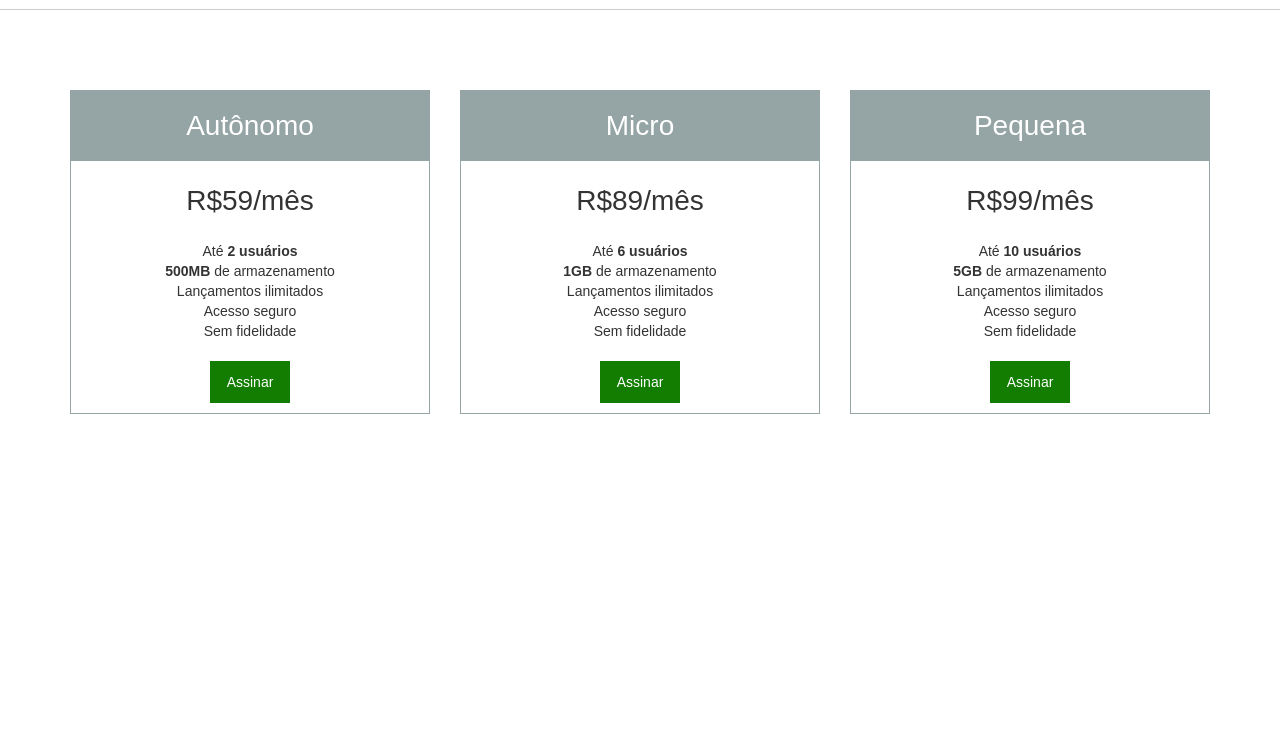
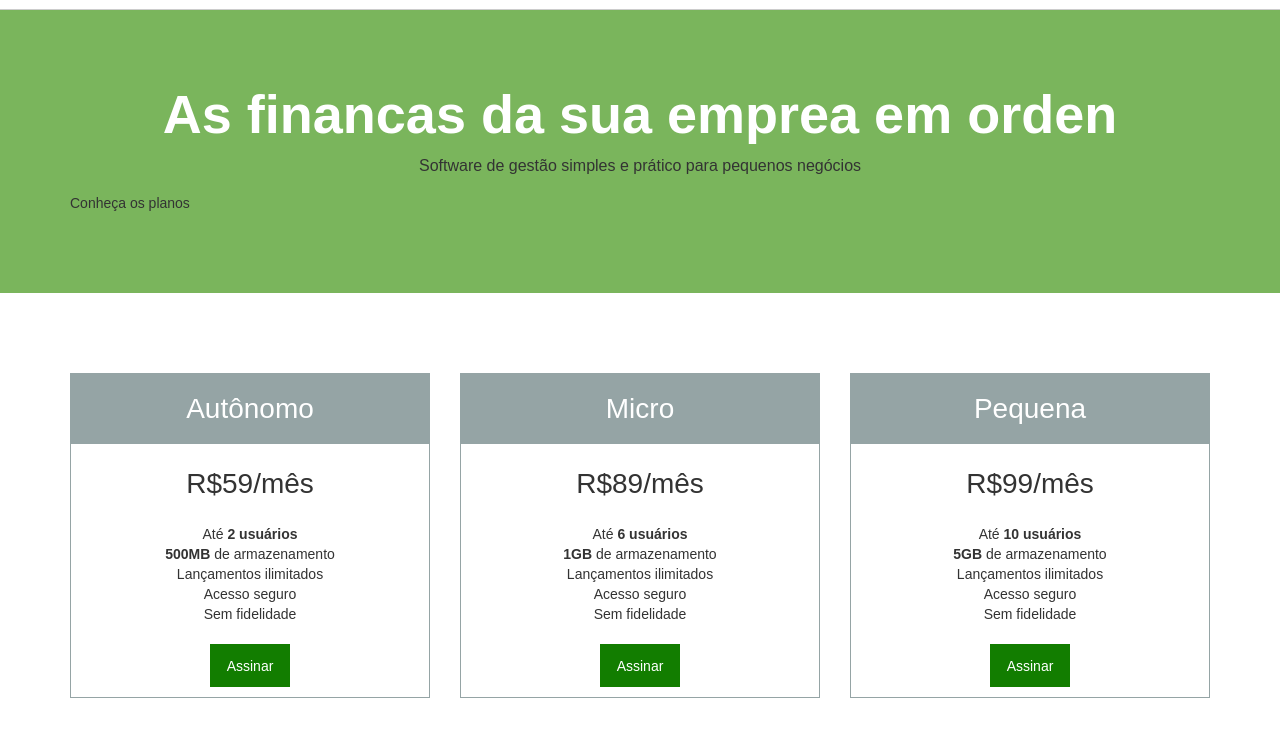
Before and after one commit to Heitorh3/curso-html, a plain HTML site: page preparando-projeto/index.html in a window 1280 px wide. Shown: the part 50-786 px from the top of the page. Drawn offline with Linux system fonts and the light colour scheme.

Commit message:
Adicionando chamada principal

```diff
--- a/preparando-projeto/css/componentes.css
+++ b/preparando-projeto/css/componentes.css
@@ -73,3 +73,27 @@
   .botao--assinar:hover, .botao--assinar:focus{
     background-color: #0e6400;
   }
+
+  /*---------------------------------*\
+  CHAMADA
+  /*---------------------------------*/
+
+  .chamada {
+    font-size: 1.6rem; /*4.6 * 10px = 16px*/
+    text-align: center;
+  }
+
+  .chamada__titulo {
+    margin: 0;
+
+    color: #fff;
+
+    font-size: 3.375em; /*54px / 16px = 3.375*/
+    line-height: 0.9;
+    text-shadow: 1px 1 px #313131;
+  }
+
+  .chamada__subtitulo {
+
+
+  }
--- a/preparando-projeto/css/layout.css
+++ b/preparando-projeto/css/layout.css
@@ -10,3 +10,9 @@
 .layout-planos {
   padding: 80px 0;
 }
+
+.layout-chamada {
+  padding: 80px 0;
+
+  background-color: #7ab55c;
+}
--- a/preparando-projeto/index.html
+++ b/preparando-projeto/index.html
@@ -19,8 +19,21 @@
       </div>
     </header>
 
+    <section class="layout-chamada">
+      <div class="container">
+
+        <div class="chamada">
+          <h1 class="chamada__titulo">As financas da sua emprea em orden</h1>
+          <p class="chamada__subtitulo">Software de gestão simples e prático para pequenos negócios</p>
+        </div>
+        <div class="chamada__acao">
+          Conheça os planos
+        </div>
+
+      </div>
+    </section>
+
     <div id="planos" class="layout-planos">
-
       <div class="container">
          <div class="row">
 
```
